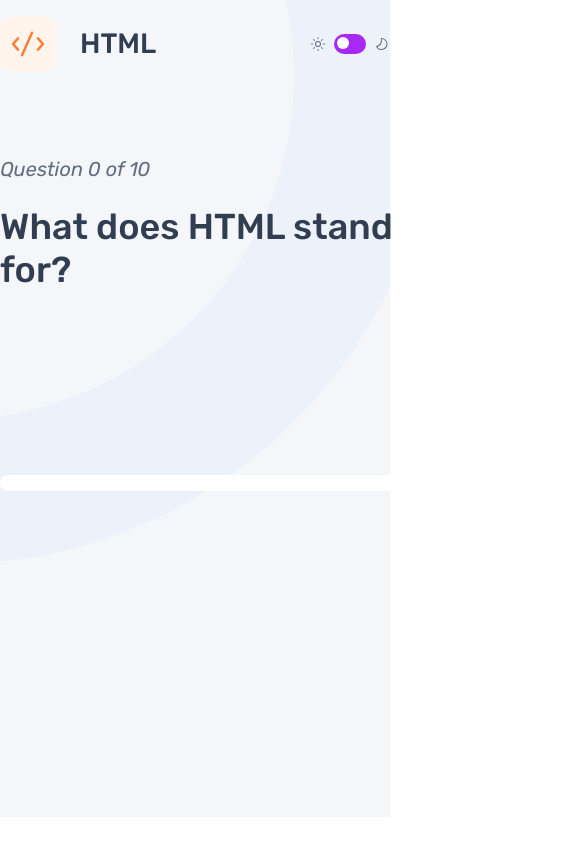
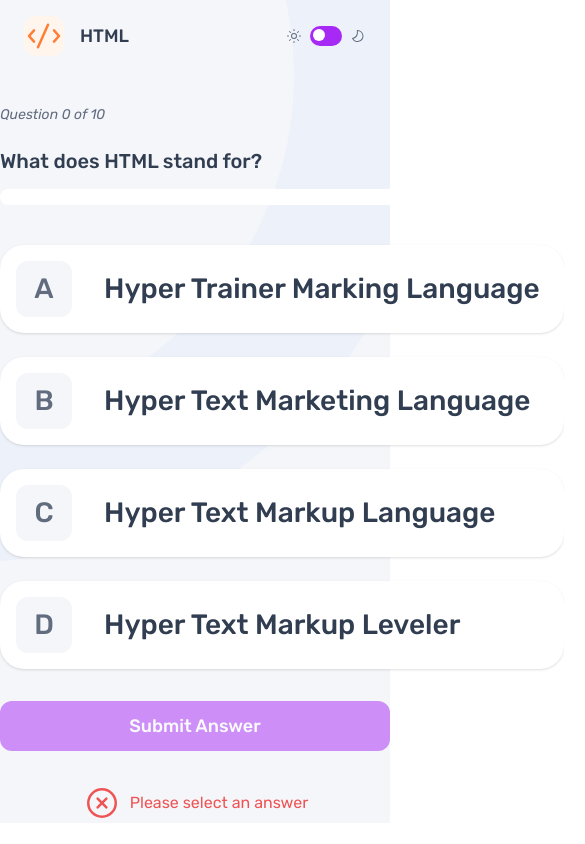
Before and after one commit to phwnganh/frontend-quiz-app, a React (Vite) app: page / in a window 390 px wide. Both pictures are taken after a click on the button "HTML". Shown: the top 844 px of the page, 585 px wide, since content can reach past the window. Built offline with nearby package versions, Linux system fonts and the light colour scheme.

Commit message:
feat: done responsive mobile of questions page

```diff
--- a/src/components/QuestionsSection/QuestionOptions.jsx
+++ b/src/components/QuestionsSection/QuestionOptions.jsx
@@ -17,7 +17,7 @@ const QuestionOptions = ({option, onSelectOption, letter, selectedOption, isSubm
     const isCorrectIcon = isSubmitted && isCorrectAnswer
     const isWrongIcon = isSubmitted && isWrongAnswer
     return (
-        <div role={"button"} onClick={!isSubmitted ? onSelectOption : undefined} className={`bg-white rounded-3xl shadow-sm p-6 flex items-center justify-between gap-8 min-w-141 cursor-pointer hover:outline-3 hover:outline-purple-600 ${outlineAnswer}`}>
+        <div role={"button"} onClick={!isSubmitted ? onSelectOption : undefined} className={`bg-white rounded-3xl shadow-sm p-4 md:p-6 flex items-center justify-between gap-8 min-w-141 cursor-pointer hover:outline-3 hover:outline-purple-600 ${outlineAnswer}`}>
             <div className={"flex items-center gap-8"}>
                 <div className={`flex justify-center items-center w-14 h-14 shrink-0 rounded-xl bg-grey-50`}>
                     <h1 className={"text-grey-500 text-preset-4 leading-preset-4 font-preset-4"}>{letter}</h1>
--- a/src/components/QuestionsSection/QuestionsTitle.jsx
+++ b/src/components/QuestionsSection/QuestionsTitle.jsx
@@ -6,10 +6,10 @@ const QuestionsTitle = ({quiz, question, currentQuestionIndex}) => {
 
     const progressPercent = (currentQuestionNumber / totalQuestions) * 100;
     return (
-        <div className={"flex flex-col gap-46"}>
+        <div className={"flex flex-col gap-4 sm:gap-10 md:gap-46"}>
             <div className={"flex flex-col gap-6"}>
-                <p className={"text-grey-500 italic text-preset-6 leading-preset-6"}>Question {currentQuestionNumber} of {totalQuestions}</p>
-                <h2 className={"text-preset-3 text-blue-900 leading-preset-3 font-preset-3"}>{question.question}</h2>
+                <p className={"text-grey-500 italic text-preset-5-mobile sm:text-preset-6 leading-preset-5 sm:leading-preset-6"}>Question {currentQuestionNumber} of {totalQuestions}</p>
+                <h2 className={"text-preset-3-mobile sm:text-preset-3 text-blue-900 leading-preset-3 font-preset-3"}>{question.question}</h2>
             </div>
 
             <div className={"rounded-[999px] bg-white p-1 min-w-116.25 h-4"}>
--- a/src/components/QuestionsSection/index.jsx
+++ b/src/components/QuestionsSection/index.jsx
@@ -1,17 +1,18 @@
 import QuestionsTitle from "./QuestionsTitle.jsx";
 import QuestionOptions from "./QuestionOptions.jsx";
 import NoSelectedOption from "./NoSelectedOption.jsx";
+import CustomButton from "../uis/CustomButton.jsx";
 const QuestionSection = ({quiz, question, onSelectOption, currentQuestionIndex, onSubmit, selectedOption, onNextQuestion, isSubmitted}) => {
     const letterOptions = ['A', 'B', 'C', 'D']
     return (
-        <main className={"mt-21.25 flex gap-32"}>
+        <main className={"mt-8 sm:mt-12 md:mt-21.25 flex flex-col md:flex-row gap-10 md:gap-32"}>
             <QuestionsTitle quiz={quiz} question={question} currentQuestionIndex={currentQuestionIndex}/>
             <div className={"flex flex-col gap-8"}>
-                <div className={"flex flex-col gap-4"}>
+                <div className={"flex flex-col gap-6 md:gap-4"}>
                     {question.options.map((option, index) =>
                         <QuestionOptions key={index} option={option} letter={letterOptions[index]} onSelectOption={() => onSelectOption(option)} selectedOption={selectedOption} isSubmitted={isSubmitted} correctAnswer={question.answer}/>)}
                 </div>
-                <button type={"submit"} onClick={isSubmitted ? onNextQuestion : onSubmit} disabled={!selectedOption} className={"p-8 rounded-3xl bg-purple-600 text-white text-preset-4 font-preset-4 leading-preset-4 disabled:opacity-50 disabled:cursor-not-allowed"}>{isSubmitted ? 'Next Question' : 'Submit Answer'}</button>
+                <CustomButton type={"submit"} disabled={!selectedOption} onClick={isSubmitted ? onNextQuestion : onSubmit} className={"disabled:opacity-50 disabled:cursor-not-allowed"} content={isSubmitted ? 'Next Question' : 'Submit Answer'}/>
                 {selectedOption === null && <NoSelectedOption/>}
 
             </div>
--- a/src/components/uis/CustomButton.jsx
+++ b/src/components/uis/CustomButton.jsx
@@ -1,8 +1,8 @@
 import React from 'react';
 
-const CustomButton = ({className, type, onClick, content}) => {
+const CustomButton = ({className, type, onClick, content, ...props}) => {
     return (
-        <button type={type} onClick={onClick} className={`flex justify-center items-center text-white text-preset-4-mobile sm:text-preset-4 font-preset-4 leading-preset-4 bg-purple-600 p-4 sm:p-8 rounded-xl sm:rounded-3xl ${className}`}>{content}</button>
+        <button {...props} type={type} onClick={onClick} className={`flex justify-center items-center text-white text-preset-4-mobile sm:text-preset-4 font-preset-4 leading-preset-4 bg-purple-600 p-4 sm:p-8 rounded-xl sm:rounded-3xl ${className}`}>{content}</button>
 
     );
 };
--- a/src/pages/QuestionsPage.jsx
+++ b/src/pages/QuestionsPage.jsx
@@ -3,6 +3,7 @@ import CustomSwitchTheme from "../components/CustomSwitchTheme.jsx";
 import {useNavigate, useParams} from 'react-router-dom'
 import data from '../data/data.json'
 import QuestionSection from "../components/QuestionsSection/index.jsx";
+import QuestionsHeader from "../layouts/questions-header.layout.jsx";
 const QuestionsPage = () => {
     const {title} = useParams()
     const quiz = data.quizzes.find(q => q.title.toLowerCase() === title.toLowerCase())
@@ -40,15 +41,7 @@ const QuestionsPage = () => {
     if (!quiz) return;
     return (
         <>
-            <div className={"flex justify-between items-center"}>
-                <div className={"flex items-center gap-6"}>
-                    <div className={`flex justify-center items-center w-14 h-14 shrink-0 rounded-xl ${quiz.bgColor}`}>
-                        <img src={quiz.icon} alt={quiz.title}/>
-                    </div>
-                    <h3 className={"text-preset-4 leading-preset-4 font-preset-4 text-blue-900"}>{title}</h3>
-                </div>
-                <CustomSwitchTheme/>
-            </div>
+            <QuestionsHeader quiz={quiz} title={title}/>
                 <QuestionSection currentQuestionIndex={currentQuestionIndex} quiz={quiz} question={currentQuestion} onSelectOption={handleSelectOption} onSubmit={handleSubmitAnswer} selectedOption={selectedOption}
                 isSubmitted={isSubmitted} onNextQuestion={handleNextQuestion}/>
         </>
```
